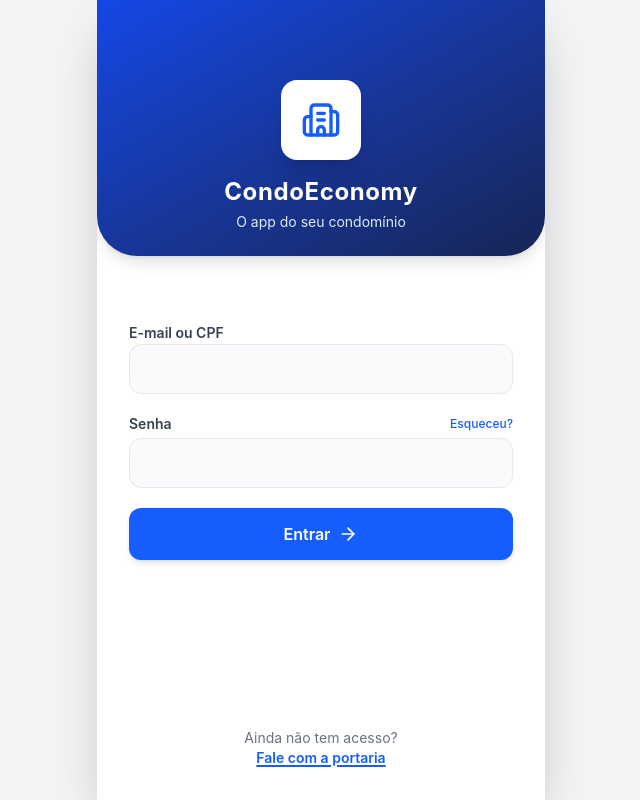
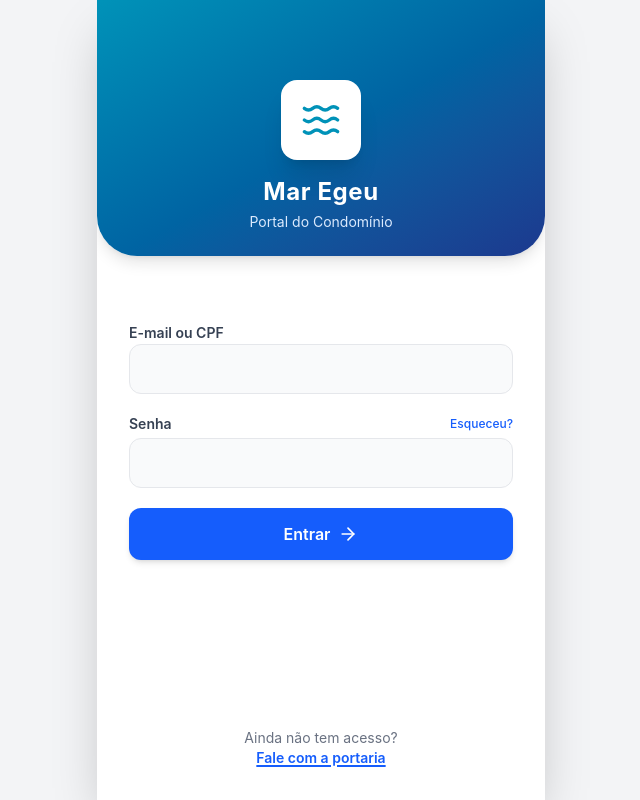
Before and after one commit to PedroNilton/condoeconomy-web, a React (Vite) app: page /login in a window 1280 px wide. Shown: the whole page, without its empty margins (319-959 px from the left). Built offline with nearby package versions, Linux system fonts and the light colour scheme; no server answers.

Commit message:
feat(branding): altera tema e logo para Condominio Mar Egeu (White-Label)

```diff
--- a/index.html
+++ b/index.html
@@ -4,7 +4,7 @@
     <meta charset="UTF-8" />
     <link rel="icon" type="image/svg+xml" href="/favicon.svg" />
     <meta name="viewport" content="width=device-width, initial-scale=1.0" />
-    <title>condoeconomy-web</title>
+    <title>Portal Mar Egeu</title>
   </head>
   <body>
     <div id="root"></div>
--- a/src/components/Layout/DashboardLayout.tsx
+++ b/src/components/Layout/DashboardLayout.tsx
@@ -28,7 +28,7 @@ export function DashboardLayout() {
         <header className="bg-blue-900 text-white flex justify-between items-center px-4 h-16 shrink-0 shadow-md z-10">
           <div>
             <h2 className="text-lg font-bold tracking-wider">PORTARIA</h2>
-            <p className="text-[10px] text-blue-200 uppercase tracking-widest">Condomínio Jardins</p>
+            <p className="text-[10px] text-blue-200 uppercase tracking-widest">Condomínio Mar Egeu</p>
           </div>
           <button
             onClick={handleLogout}
--- a/src/pages/Admin/components/AdminLayout.tsx
+++ b/src/pages/Admin/components/AdminLayout.tsx
@@ -28,7 +28,7 @@ export function AdminLayout() {
         <header className="bg-red-900 text-white flex justify-between items-center px-4 h-16 shrink-0 shadow-md z-10">
           <div>
             <h2 className="text-lg font-bold tracking-wider">SÍNDICO</h2>
-            <p className="text-[10px] text-red-200 uppercase tracking-widest">Condomínio Jardins</p>
+            <p className="text-[10px] text-red-200 uppercase tracking-widest">Condomínio Mar Egeu</p>
           </div>
           <button
             onClick={handleLogout}
--- a/src/pages/Dashboard/DashboardHome.tsx
+++ b/src/pages/Dashboard/DashboardHome.tsx
@@ -40,7 +40,7 @@ export function DashboardHome() {
     <div className="space-y-6">
       <div>
         <h3 className="text-2xl font-semibold text-gray-800">Visão Geral</h3>
-        <p className="text-gray-500 mt-1">Bem-vindo ao painel da portaria do Condomínio Jardins.</p>
+        <p className="text-gray-500 mt-1">Bem-vindo ao painel da portaria do Condomínio Mar Egeu.</p>
       </div>
 
       <div className="grid grid-cols-1 sm:grid-cols-2 gap-4">
--- a/src/pages/Login/Login.tsx
+++ b/src/pages/Login/Login.tsx
@@ -1,4 +1,4 @@
-import { Building2, ArrowRight, Loader2 } from 'lucide-react';
+import { Waves, ArrowRight, Loader2 } from 'lucide-react';
 import { useState } from 'react';
 import { useNavigate } from 'react-router-dom';
 import api from '../../services/api';
@@ -31,7 +31,7 @@ export function Login() {
       }
 
     } catch (err) {
-      setError('Credenciais inválidas.');
+      setError('Credenciais invǭlidas.');
       setLoading(false);
     }
   };
@@ -41,16 +41,16 @@ export function Login() {
       <div className="w-full max-w-md bg-white h-screen flex flex-col shadow-2xl overflow-hidden relative">
 
         {/* Background Decorativo */}
-        <div className="absolute top-0 w-full h-64 bg-gradient-to-br from-blue-700 to-blue-950 rounded-b-[40px] shadow-lg"></div>
+        <div className="absolute top-0 w-full h-64 bg-gradient-to-br from-cyan-600 to-blue-900 rounded-b-[40px] shadow-lg"></div>
 
         <div className="relative z-10 flex flex-col h-full px-8 pt-20">
 
           <div className="flex flex-col items-center mb-12">
             <div className="w-20 h-20 bg-white rounded-2xl shadow-xl flex items-center justify-center mb-4">
-              <Building2 className="w-10 h-10 text-blue-600" />
+              <Waves className="w-10 h-10 text-cyan-600" />
             </div>
-            <h1 className="text-2xl font-bold text-white tracking-wide">CondoEconomy</h1>
-            <p className="text-blue-100 text-sm mt-1">O app do seu condomínio</p>
+            <h1 className="text-2xl font-bold text-white tracking-wide">Mar Egeu</h1>
+            <p className="text-blue-100 text-sm mt-1">Portal do Condomínio</p>
           </div>
 
           <div className="flex-1">
--- a/vite.config.ts
+++ b/vite.config.ts
@@ -12,9 +12,9 @@ export default defineConfig({
       registerType: 'autoUpdate',
       includeAssets: ['favicon.svg', 'pwa-192x192.png', 'pwa-512x512.png'],
       manifest: {
-        name: 'CondoEconomy',
-        short_name: 'CondoEconomy',
-        description: 'O app do seu condomínio',
+        name: 'Portal Mar Egeu',
+        short_name: 'Mar Egeu',
+        description: 'App do Condomínio Mar Egeu',
         theme_color: '#ffffff',
         background_color: '#ffffff',
         display: 'standalone',
```
